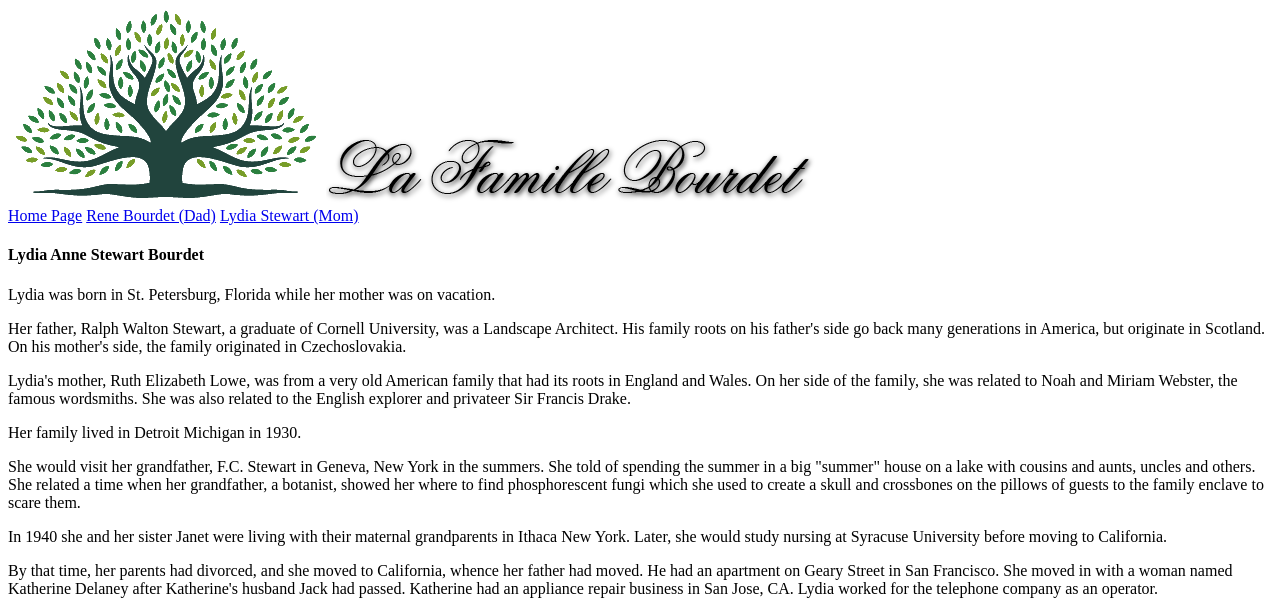
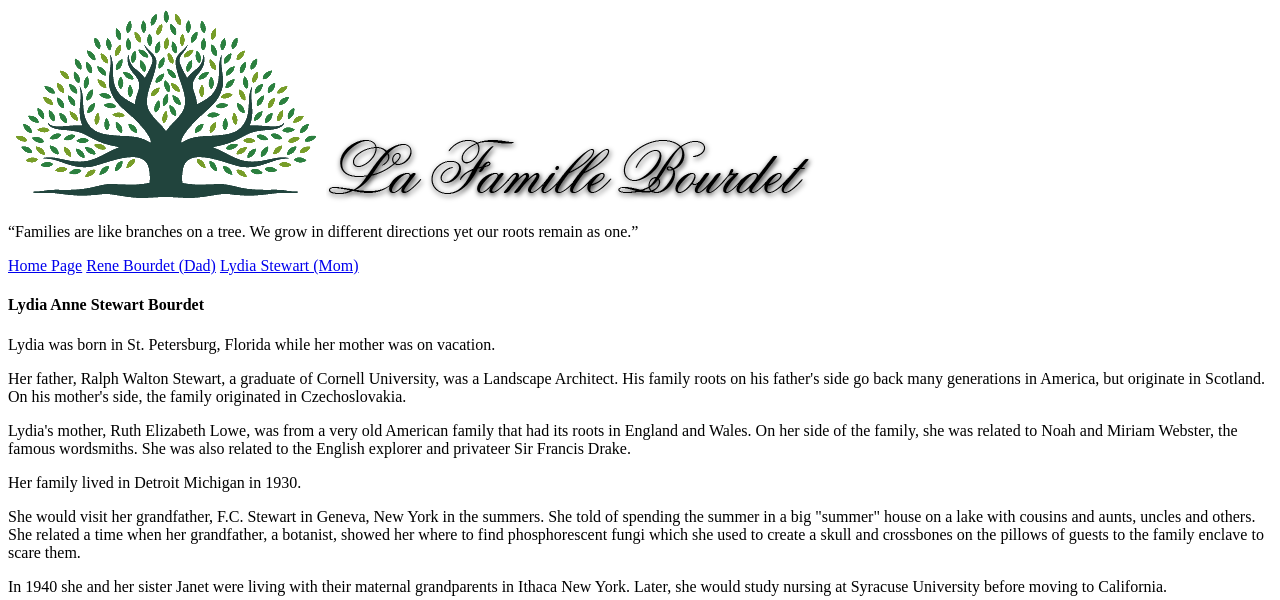
Before and after one commit to mrbourdet/wdd130, a plain HTML site: page genealogy/Lydia.html in a window 1280 px wide. Shown: the top 600 px of the page. Drawn offline with Linux system fonts and the light colour scheme.

Commit message:
last changes (he says)

```diff
--- a/genealogy/Lydia.html
+++ b/genealogy/Lydia.html
@@ -11,6 +11,7 @@
         <header>
             <a href="index.html" id="logo_link"><img src="images/tree_top.png" class="logo" alt="Family Tree Logo"></a>
             <img src="images/famille.png" class="Title" alt="La Famille Bourdet - The Bourdet Family">
+            <p>“Families are like branches on a tree. We grow in different directions yet our roots remain as one.”</p>
             <nav>
                 <a href="index.html">Home Page</a>
                 <a href="Rene.html">Rene Bourdet (Dad)</a>
```
Also changed, not shown: genealogy/Rene.html (+1 -0 lines), genealogy/index.html (+1 -0 lines).
